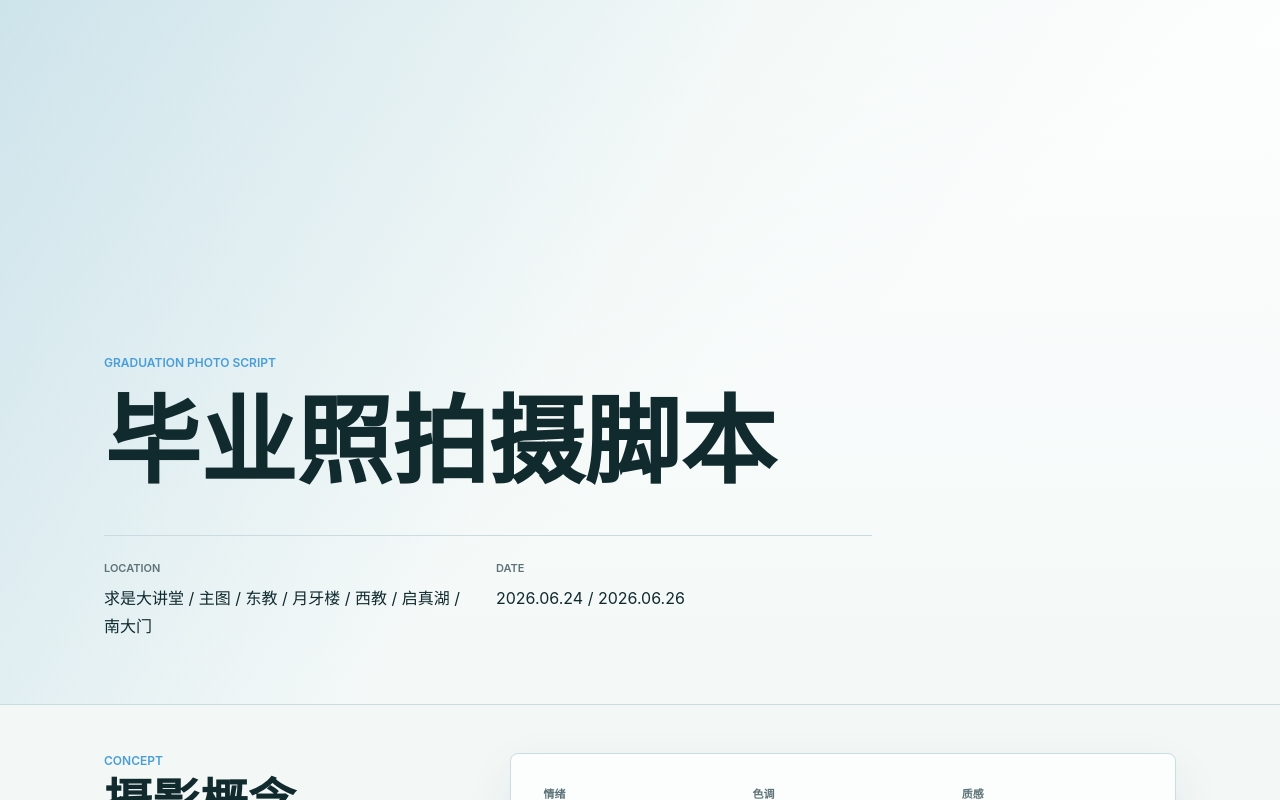
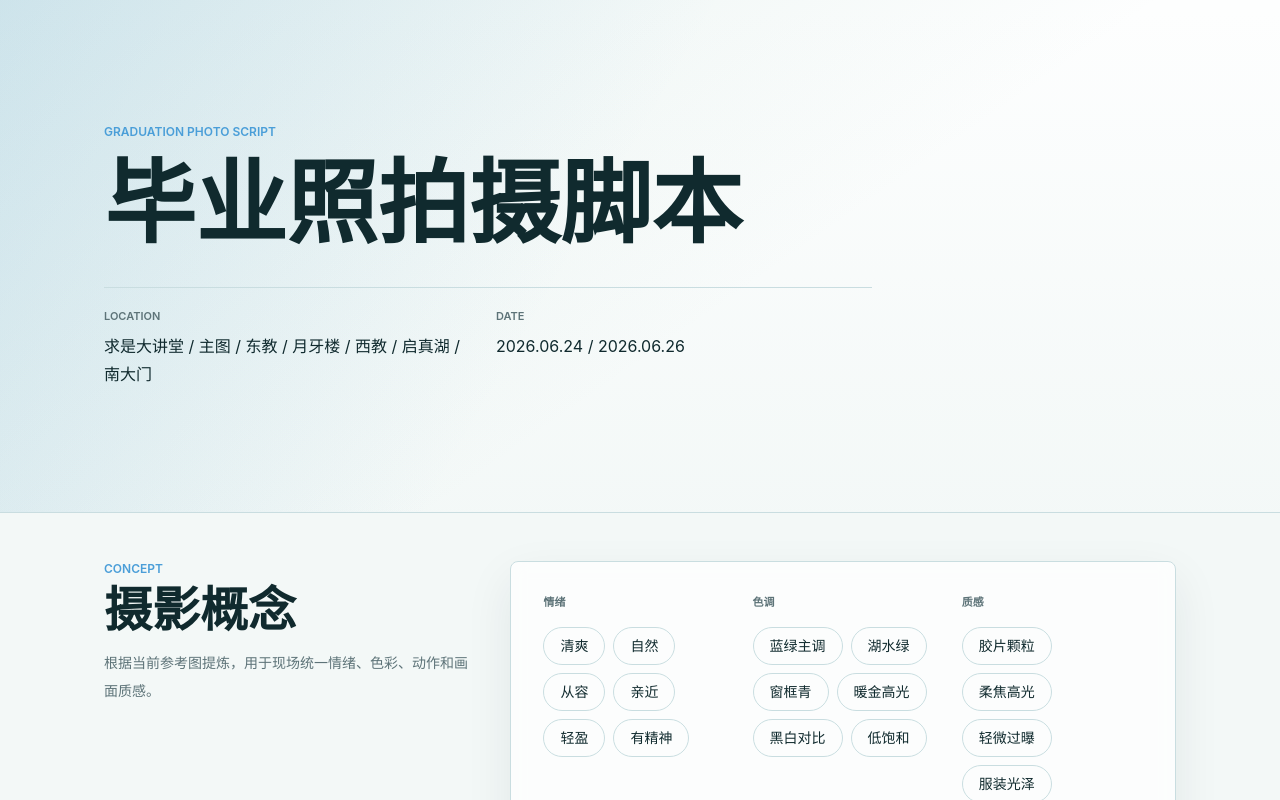
Before and after one commit to tissyhacker-lab/Graduation-photo-script, a React (Vite) app: page / in a window 1280 px wide. Shown: the top 800 px of the page. Built offline with nearby package versions, Linux system fonts and the light colour scheme; no server answers.

Commit message:
Tighten hero spacing on desktop

```diff
--- a/src/components/Hero.jsx
+++ b/src/components/Hero.jsx
@@ -2,12 +2,12 @@ function Hero({ project }) {
   return (
     <section className="relative overflow-hidden border-b border-line bg-[#f7fbfb]">
       <div className="absolute inset-0 bg-[linear-gradient(120deg,rgba(74,158,216,0.16),transparent_46%),linear-gradient(145deg,rgba(127,182,168,0.18),transparent_58%),linear-gradient(180deg,rgba(255,255,255,0.78),rgba(243,248,247,0.9))]" />
-      <div className="relative mx-auto grid min-h-[88vh] w-full max-w-6xl content-end px-5 pb-12 pt-24 sm:px-8 lg:px-10 lg:pb-16">
+      <div className="relative mx-auto grid min-h-[58vh] w-full max-w-6xl content-center px-5 py-16 sm:min-h-[62vh] sm:px-8 sm:py-20 lg:min-h-[64vh] lg:px-10">
         <div className="max-w-4xl">
-          <p className="mb-5 text-xs font-semibold uppercase text-clay">
+          <p className="mb-4 text-xs font-semibold uppercase text-clay">
             Graduation Photo Script
           </p>
-          <h1 className="font-serif text-6xl font-semibold leading-[0.94] text-ink sm:text-7xl lg:text-8xl">
+          <h1 className="font-serif text-6xl font-semibold leading-[0.94] text-ink sm:text-7xl lg:text-[5.7rem]">
             {project.title}
           </h1>
           {project.tagline && (
@@ -17,7 +17,7 @@ function Hero({ project }) {
           )}
         </div>
 
-        <div className="mt-12 grid gap-4 border-t border-line pt-6 sm:grid-cols-2 lg:max-w-3xl">
+        <div className="mt-10 grid gap-4 border-t border-line pt-5 sm:grid-cols-2 lg:max-w-3xl">
           <div>
             <p className="metadata-label">Location</p>
             <p className="mt-2 text-base leading-7 text-ink">{project.location}</p>
```
